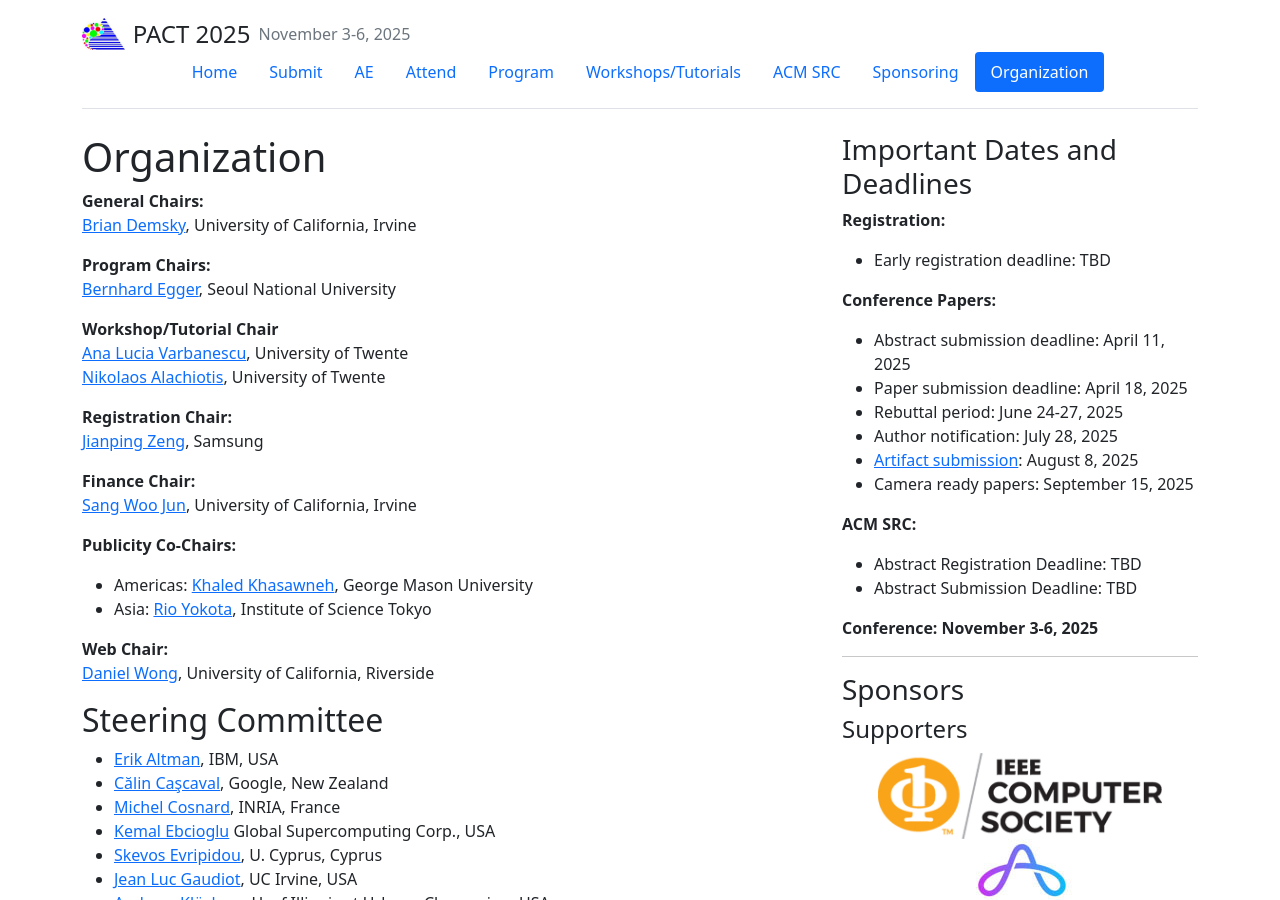
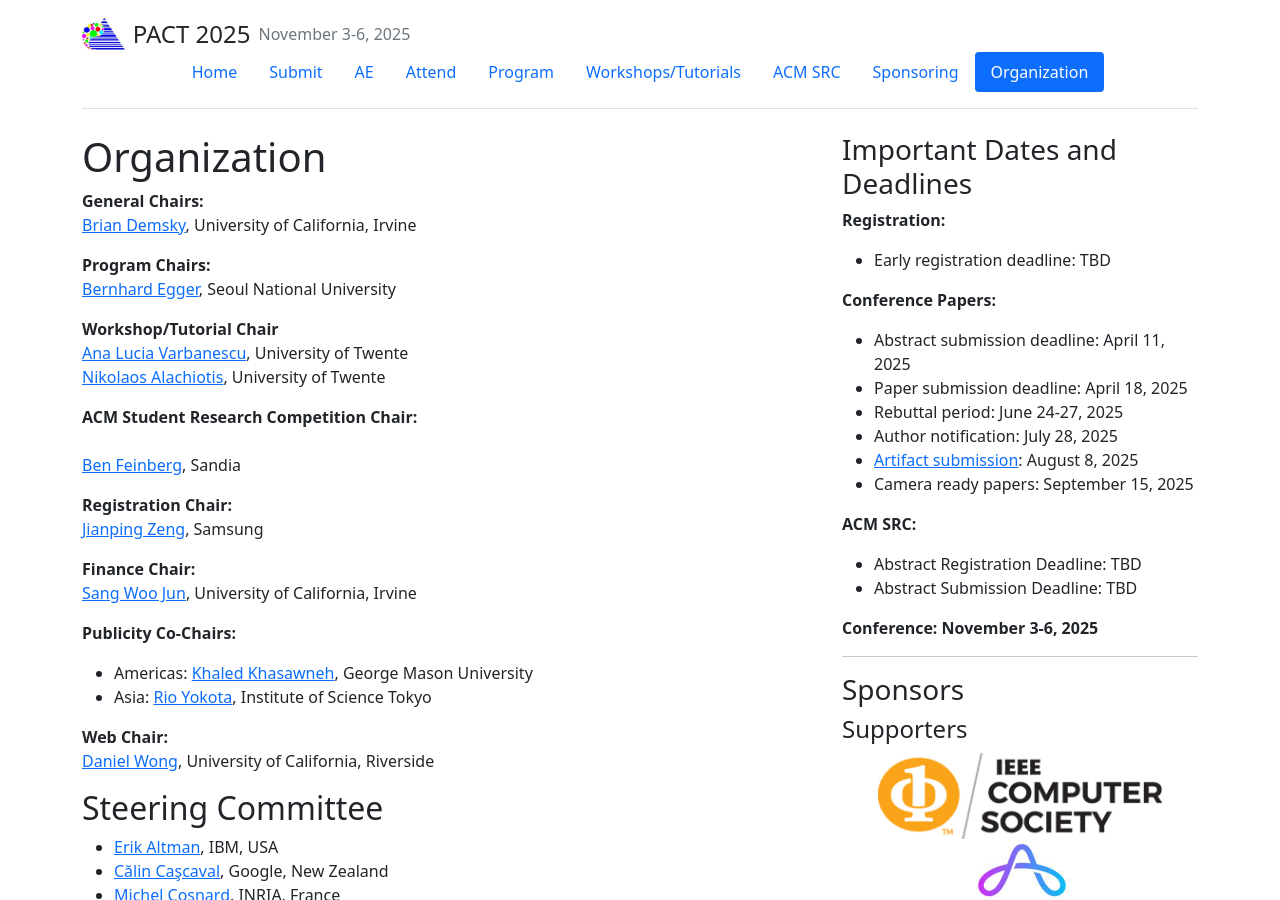
Before and after one commit to pact2025/pact2025.github.io, a Jekyll site: the page built from organization/index.md, in a window 1280 px wide and 900 px high. Built offline with Jekyll 4.4.1, drawn with Linux system fonts in a browser that asks for light colours.

Commit message:
Update index.md

```diff
--- a/organization/index.md
+++ b/organization/index.md
@@ -18,10 +18,10 @@ show_sidebar: true
 [Ana Lucia Varbanescu](mailto:n.alachiotis@utwente.nl), University of Twente
 [Nikolaos Alachiotis](mailto:a.l.varbanescu@utwente.nl), University of Twente
 
-<!--
+
 **ACM Student Research Competition Chair:**<br>
-[Samira Ajorpaz](https://mirbaghercom.wordpress.com/), NCSU
--->
+[Ben Feinberg](mailto:bfeinbe@sandia.gov), Sandia
+
 
 **Registration Chair:**<br>
 [Jianping Zeng](mailto:jpzeng92@gmail.com), Samsung
```
